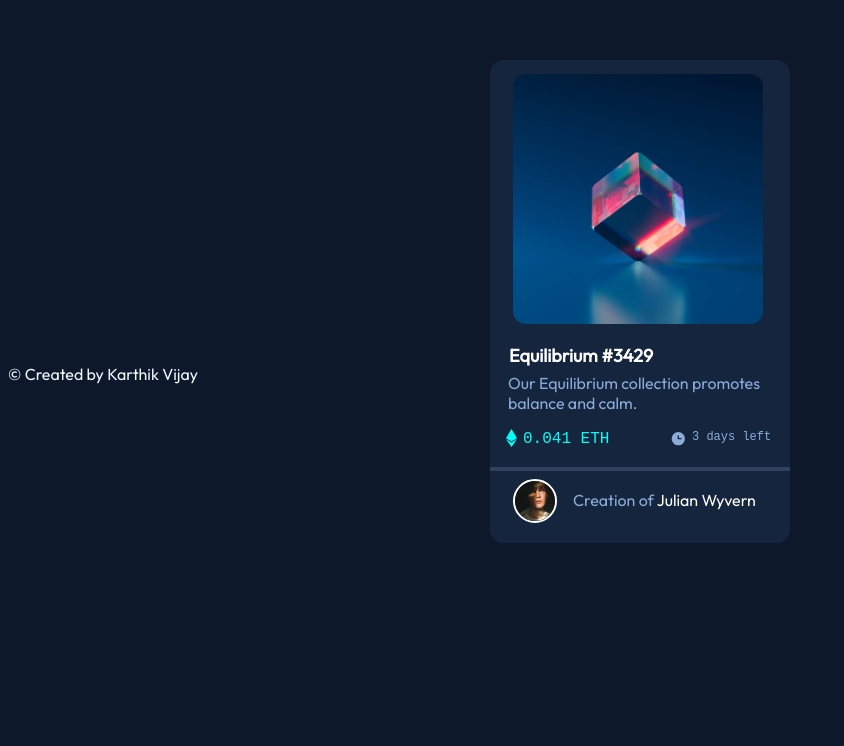
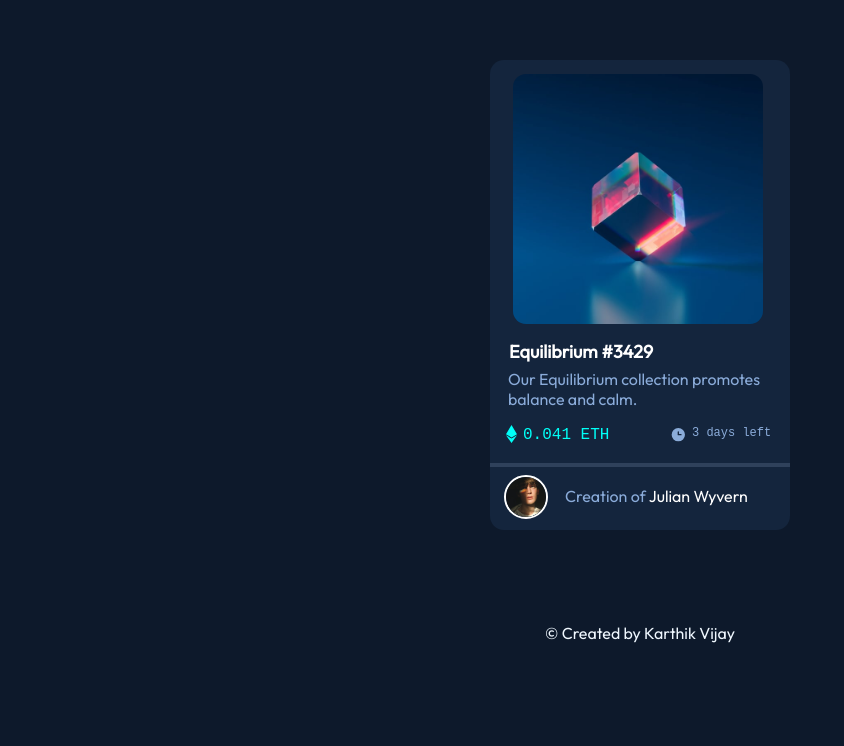
Before and after one commit to kv82228/nft-preview-card, a plain HTML site: page index.html in a window 1280 px wide. Shown: the part 127-873 px from the top of the page, without its empty margins (0-844 px from the left). Drawn offline with Linux system fonts and the light colour scheme.

Commit message:
Update index.html

```diff
--- a/index.html
+++ b/index.html
@@ -22,7 +22,7 @@
     .start {
       background-color: hsl(216, 50%, 16%);
       width: 300px;
-      height: 483px;
+      height: 470px;
       margin: auto;
       border-radius: 14px;
       position: relative;
@@ -30,6 +30,7 @@
     }
 
     .start img {
+      display: block;
       position: relative;
       margin-left: 23px;
       border-radius: 13px;
@@ -43,6 +44,11 @@
       padding-left: 19px;
       position: relative;
       top: 12px;
+    }
+
+    .hello:hover {
+      color: hsl(178, 100%, 50%);
+      cursor: pointer;
     }
 
     .hello1 {
@@ -79,31 +85,43 @@
 
     .hi img {
       position: relative;
-      display:inline-block;
-      border:2px solid white;
+      display: inline-block;
+      border: 2px solid white;
       border-radius: 45px;
       margin-bottom: 197px;
       margin-top: -107px;
+      right:9px;
     }
+
     footer {
       color: aliceblue;
+      position: relative;
+      top: 17em;
+      text-align: center;
     }
-    hr{
-      position:relative;
-      bottom:93px;
-      border:2px solid hsl(215, 32%, 27%);
-      background-color:hsl(215, 32%, 27%);
+
+    hr {
+      position: relative;
+      bottom: 93px;
+      border: 2px solid hsl(215, 32%, 27%);
+      background-color: hsl(215, 32%, 27%);
       padding-left: 33px;
     }
 
-    .last{
-      color:hsl(215, 51%, 70%);
+    .last {
+      color: hsl(215, 51%, 70%);
       position: relative;
       bottom: 236px;
-      left: 83px;
+      left: 75px;
     }
-    .hl{
-       color:white;
+
+    .hl {
+      color: white;
+    }
+
+    .hl:hover {
+      color: hsl(178, 100%, 50%);
+      cursor: pointer;
     }
   </style>
 </head>
```
